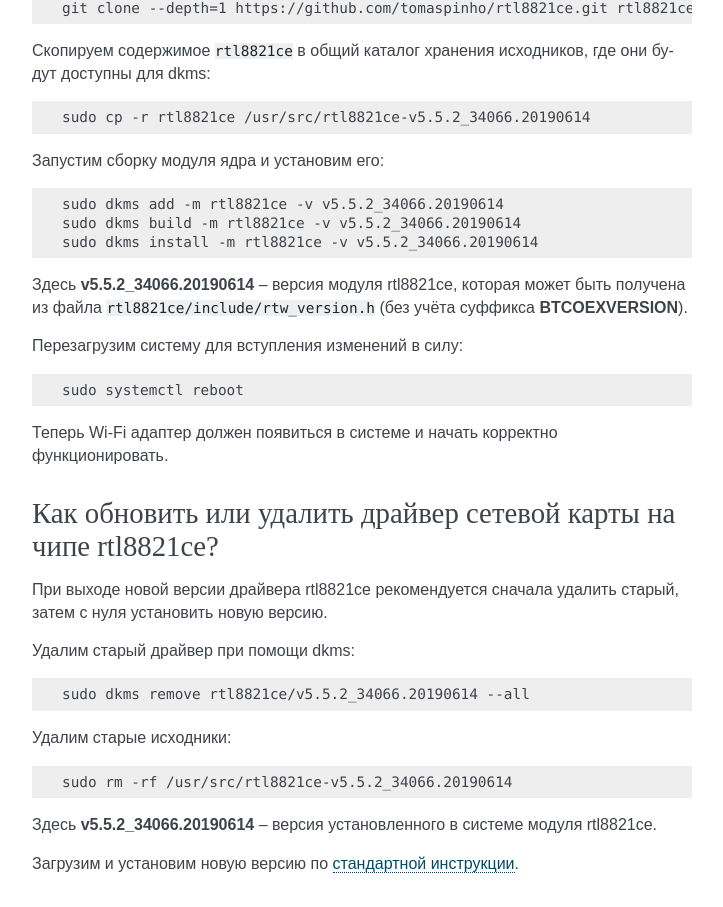
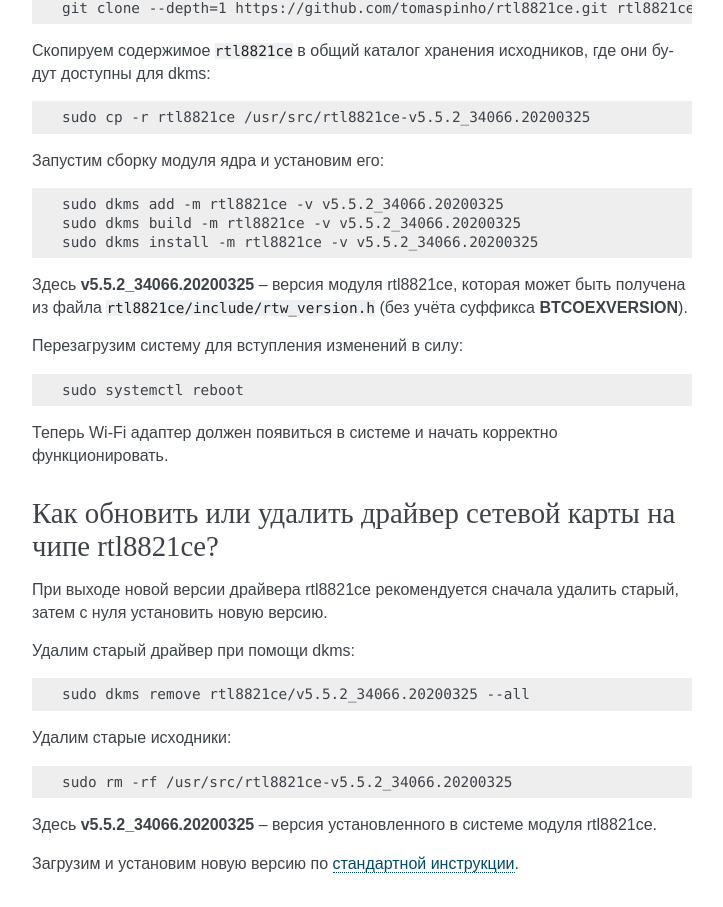
Before and after one commit to RussianFedora/FAQ, a Sphinx documentation site: the page built from source/hardware.rst, in a window 1280 px wide and 1400 px high, scrolled down 19696 px. Shown: the part 151-1058 px from the top of the window, without its empty margins (388-1111 px from the left). Built offline with Sphinx 7.4.7, drawn with Linux system fonts in a browser that asks for light colours; comment, search, counter and statistics services are not loaded.

Commit message:
Updated rtl8821ce installation and uninstallation questions.

```diff
--- a/source/hardware.rst
+++ b/source/hardware.rst
@@ -1089,17 +1089,17 @@ ICC профиль можно получить либо на сайте прои
 
 .. code-block:: text
 
-    sudo cp -r rtl8821ce /usr/src/rtl8821ce-v5.5.2_34066.20190614
+    sudo cp -r rtl8821ce /usr/src/rtl8821ce-v5.5.2_34066.20200325
 
 Запустим сборку модуля ядра и установим его:
 
 .. code-block:: text
 
-    sudo dkms add -m rtl8821ce -v v5.5.2_34066.20190614
-    sudo dkms build -m rtl8821ce -v v5.5.2_34066.20190614
-    sudo dkms install -m rtl8821ce -v v5.5.2_34066.20190614
+    sudo dkms add -m rtl8821ce -v v5.5.2_34066.20200325
+    sudo dkms build -m rtl8821ce -v v5.5.2_34066.20200325
+    sudo dkms install -m rtl8821ce -v v5.5.2_34066.20200325
 
-Здесь **v5.5.2_34066.20190614** -- версия модуля rtl8821ce, которая может быть получена из файла ``rtl8821ce/include/rtw_version.h`` (без учёта суффикса **BTCOEXVERSION**).
+Здесь **v5.5.2_34066.20200325** -- версия модуля rtl8821ce, которая может быть получена из файла ``rtl8821ce/include/rtw_version.h`` (без учёта суффикса **BTCOEXVERSION**).
 
 Перезагрузим систему для вступления изменений в силу:
 
@@ -1121,15 +1121,15 @@ ICC профиль можно получить либо на сайте прои
 
 .. code-block:: text
 
-    sudo dkms remove rtl8821ce/v5.5.2_34066.20190614 --all
+    sudo dkms remove rtl8821ce/v5.5.2_34066.20200325 --all
 
 Удалим старые исходники:
 
 .. code-block:: text
 
-    sudo rm -rf /usr/src/rtl8821ce-v5.5.2_34066.20190614
+    sudo rm -rf /usr/src/rtl8821ce-v5.5.2_34066.20200325
 
-Здесь **v5.5.2_34066.20190614** -- версия установленного в системе модуля rtl8821ce.
+Здесь **v5.5.2_34066.20200325** -- версия установленного в системе модуля rtl8821ce.
 
 Загрузим и установим новую версию по :ref:`стандартной инструкции <rtl8821ce-install>`.
 
```
